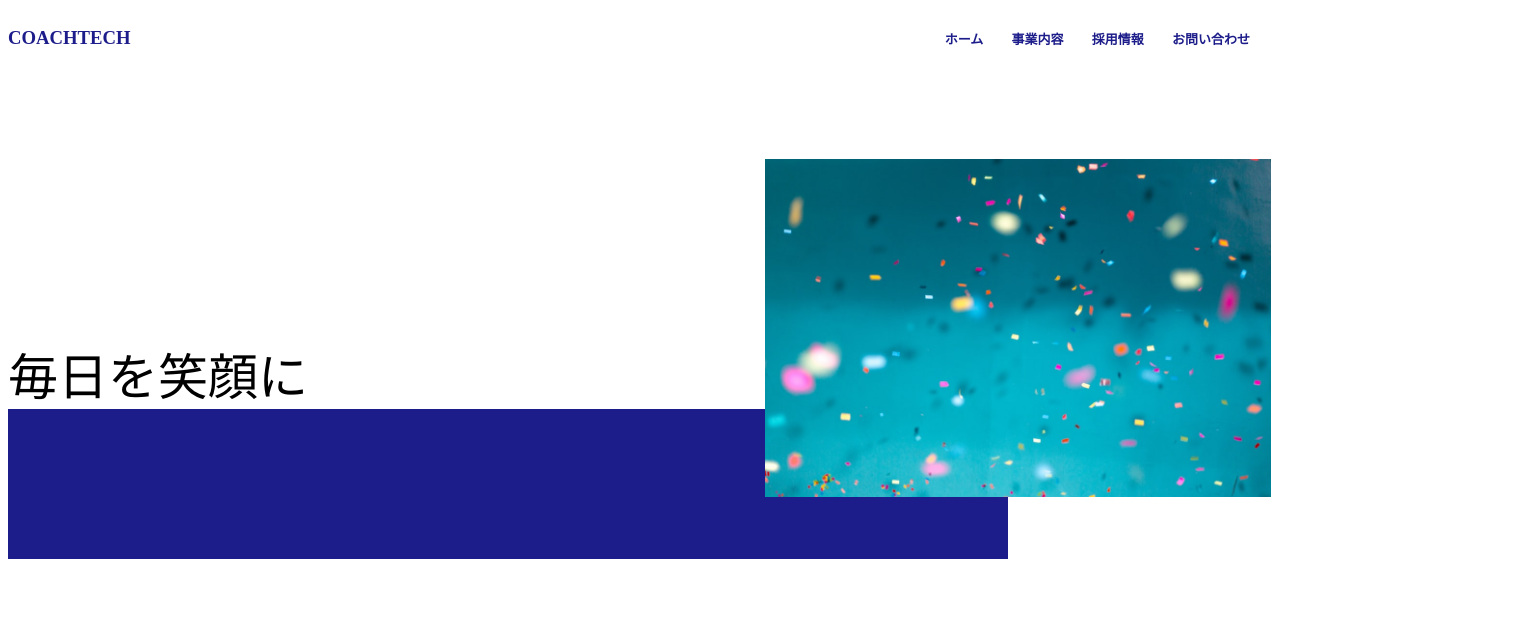
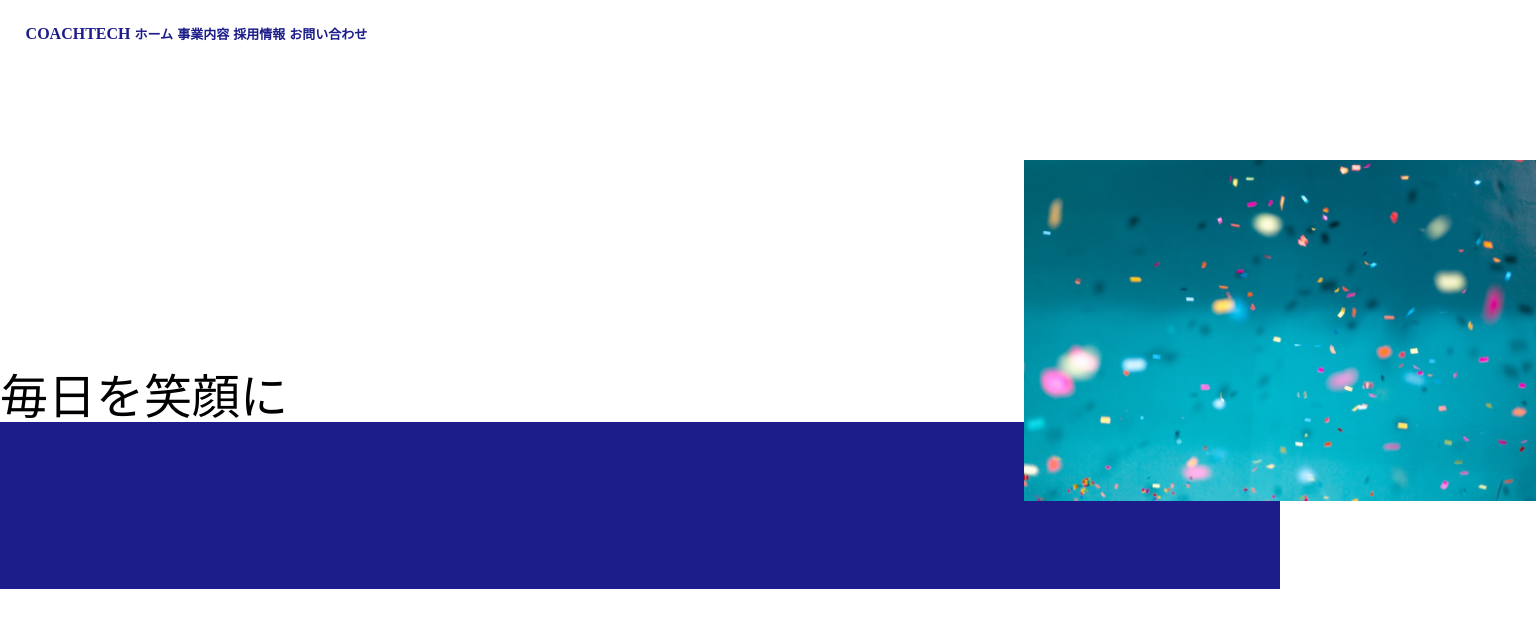
Before and after one commit to ktkt200612/20220315teranishi, a plain HTML site: page index.html in a window 1280 px wide. Shown: the whole page, 1536 px wide, since content can reach past the window. Drawn offline with Linux system fonts and the light colour scheme.

Commit message:
sixyuusei

```diff
--- a/css/style.css
+++ b/css/style.css
@@ -1,42 +1,44 @@
 .ttl {
   color: rgb(28, 28, 138);
   display: inline-block;
-  margin-right: 760px;
+  margin-left: 2%;
+  margin-top: 2%;
 }
 .menu {
   display: inline-block;
+}
+.menu a {
   color: rgb(28, 28, 138);
   text-decoration: none;
-  padding-left: 25px;
   font-size: small;
   font-weight: bold;
+  list-style: none;
+}
+li {
+  display: inline-block;
 }
 .mainiti {
-  margin-bottom: -250px;
-  margin-top: 270px;
-  font-size: 50px;
+  margin-bottom: -34.5%;
+  margin-top: 26%;
+  font-size: 300%;
 }
-
-.kasane__ao {
-  width: 100px;
-  height: 50px;
-  background: rgb(28, 28, 138);
-  padding-right: 900px;
-  padding-bottom: 100px;
-  position: absolute;
-  z-index: 10;
-  top: 250px;
-}
-
 .kasane {
   position: relative;
 }
-
+.kasane__ao {
+  width: 10%;
+  background: rgb(28, 28, 138);
+  padding-right: 90%;
+  padding-bottom: 13%;
+  position: absolute;
+  z-index: 10;
+  margin-top: 34.5%;
+}
 .kasane__img {
   display: block;
   width: 40%;
-  right: 1px;
-
+  margin-left: 80%;
   position: absolute;
   z-index: 30;
+  margin-top: 14%;
 }
--- a/index.html
+++ b/index.html
@@ -5,16 +5,17 @@
   <meta http-equiv="X-UA-Compatible" content="IE=edge">
   <meta name="viewport" content="width=device-width, initial-scale=1.0">
   <title>20220315teranishi</title>
+  <link rel="stylesheet" href="css/reset.css" />
   <link rel="stylesheet"href="css/style.css"/>
 </head>
 <body>
   <h3 class="ttl">COACHTECH</h3>
-  <p class="menu">
-    <a href="" class="menu home">ホーム</a>
-    <a href="" class="menu naiyo">事業内容</a>
-    <a href="" class="menu saiyo">採用情報</a>
-    <a href="" class="menu otoi">お問い合わせ</a>
-  </p>
+   <ul class="menu">
+    <li><a href="" class="menu_home">ホーム</a></li>
+    <li><a href="" class="menu_naiyo">事業内容</a></li>
+    <li><a href="" class="menu_saiyo">採用情報</a></li>
+    <li><a href="" class="menu_otoi">お問い合わせ</a></li>
+  </ul>
   <p class="mainiti">毎日を笑顔に</p>
   <div class="kasane">
     <div class="kasane__ao"></div>
```
